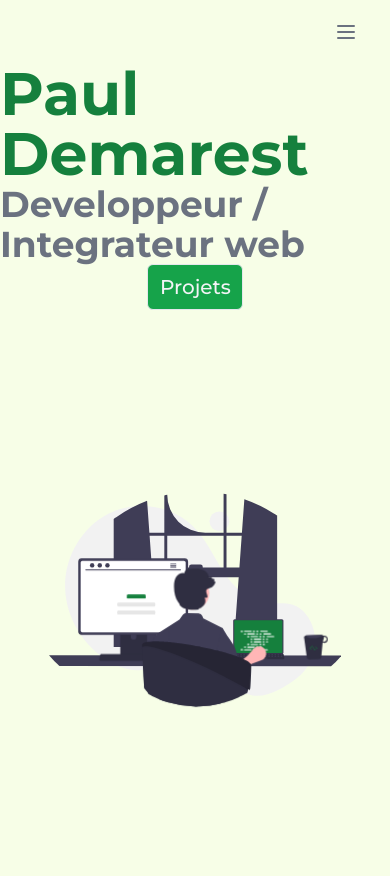
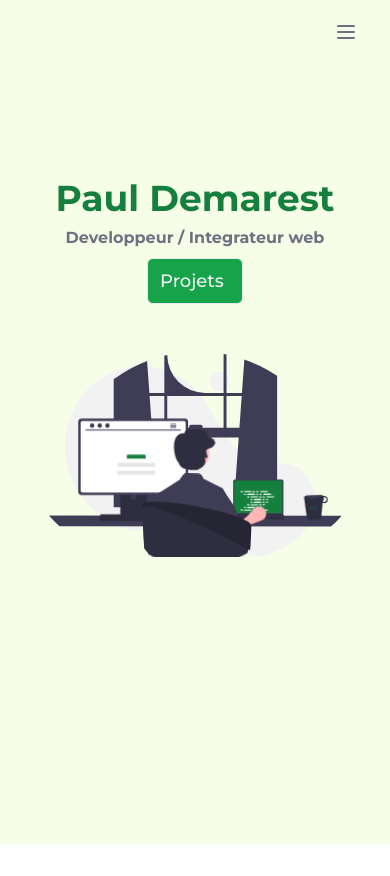
Before and after one commit to Potoff/portfolio, a Vue app: page / in a window 390 px wide. After the commit the page ends 844 px from the top, so only its background shows below. Built offline with nearby package versions, Linux system fonts and the light colour scheme.

Commit message:
responsive home

```diff
--- a/src/components/HomeSvg.vue
+++ b/src/components/HomeSvg.vue
@@ -3,7 +3,7 @@
 
 <template>
     <svg data-name="Layer 1" xmlns="http://www.w3.org/2000/svg" width="786.81995" height="572.25773"
-        viewBox="0 0 786.81995 572.25773" xmlns:xlink="http://www.w3.org/1999/xlink" class="w-9/12 md:w-fit animate-float">
+        viewBox="0 0 786.81995 572.25773" xmlns:xlink="http://www.w3.org/1999/xlink" class="w-9/12 md:w-fit animate-float h-auto mt-10">
         <circle cx="458.32136" cy="74.18162" r="26.70075" fill="#f2f2f2"  />
         <path
             d="M872.03753,661.02307c39.6877-30.22889,58.64352-81.02546,46.77635-129.48234q-.44231-1.806-.93367-3.6038c-7.86742-28.76343-27.33167-56.10058-55.7-65.29129-23.81971-7.71694-49.81962-1.78274-74.66936-4.85149-48.78136-6.02417-86.60057-45.494-113.21115-86.81933-26.61064-41.32546-47.06182-87.58331-82.42157-121.72413-58.28479-56.27536-153.36192-68.39149-225.62671-31.76044C293.98673,254.12142,247.95487,335.39062,249.918,416.38554c1.96322,80.995,50.04632,158.43176,119.87492,199.517,25.65222,15.093,55.32138,25.78522,84.84826,22.04377,25.62011-3.24641,48.89908-17.01264,74.39861-21.09959,40.09115-6.42568,79.92687,11.70084,114.60268,32.82375,34.67571,21.12288,68.17007,46.15988,107.57436,55.95242C789.47831,715.13139,836.88051,687.80109,872.03753,661.02307Z"
--- a/src/views/HomeView.vue
+++ b/src/views/HomeView.vue
@@ -5,14 +5,14 @@ import HomeSvg from '@/components/HomeSvg.vue';
 <template>
   <main class="h-full overflow-hidden">
     <div class="flex flex-col items-center justify-between content-between h-fit md:flex-row md:justify-center md:mt-36">
-      <div class="flex flex-col justify-between items-center content-between h-60">
-        <h1 class="text-6xl font-bold text-green-700">Paul Demarest</h1>
-        <div class="flex text-4xl font-bold text-gray-500">
+      <div class="flex flex-col justify-end md:justify-between items-center h-60">
+        <h1 class="text-4xl md:text-6xl font-bold text-green-700">Paul Demarest</h1>
+        <div class="flex text-1xl md:text-4xl font-bold text-gray-500 my-2 md:my-0">
           <p>Developpeur / Integrateur web</p>
         </div>
         <!-- make a button to projects -->
         <router-link to="/projects"
-          class="text-gray-100 hover:bg-green-700 hover:text-white px-3 py-2 rounded-md text-xl font-medium border-rounded border bg-green-600 w-24">
+          class="text-gray-100 hover:bg-green-700 hover:text-white px-3 py-2 rounded-md text-lg md:text-xl font-medium border-rounded border bg-green-600 w-24">
           Projets
         </router-link>
       </div>
```
